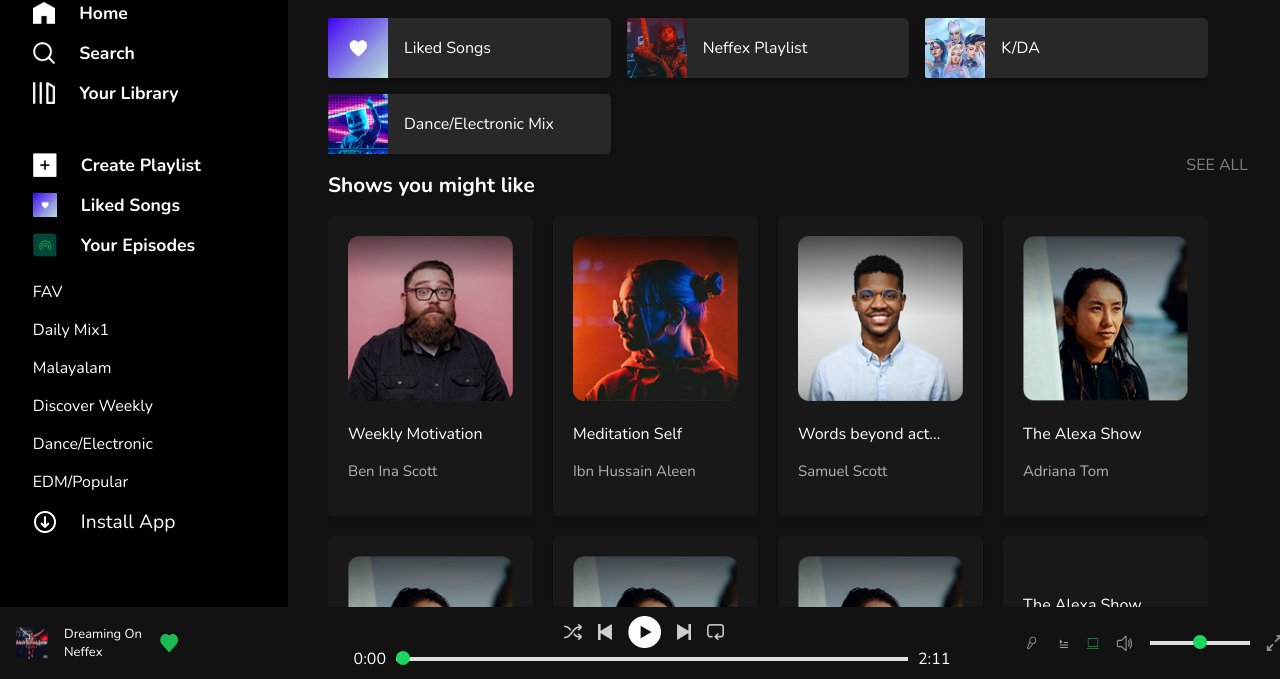
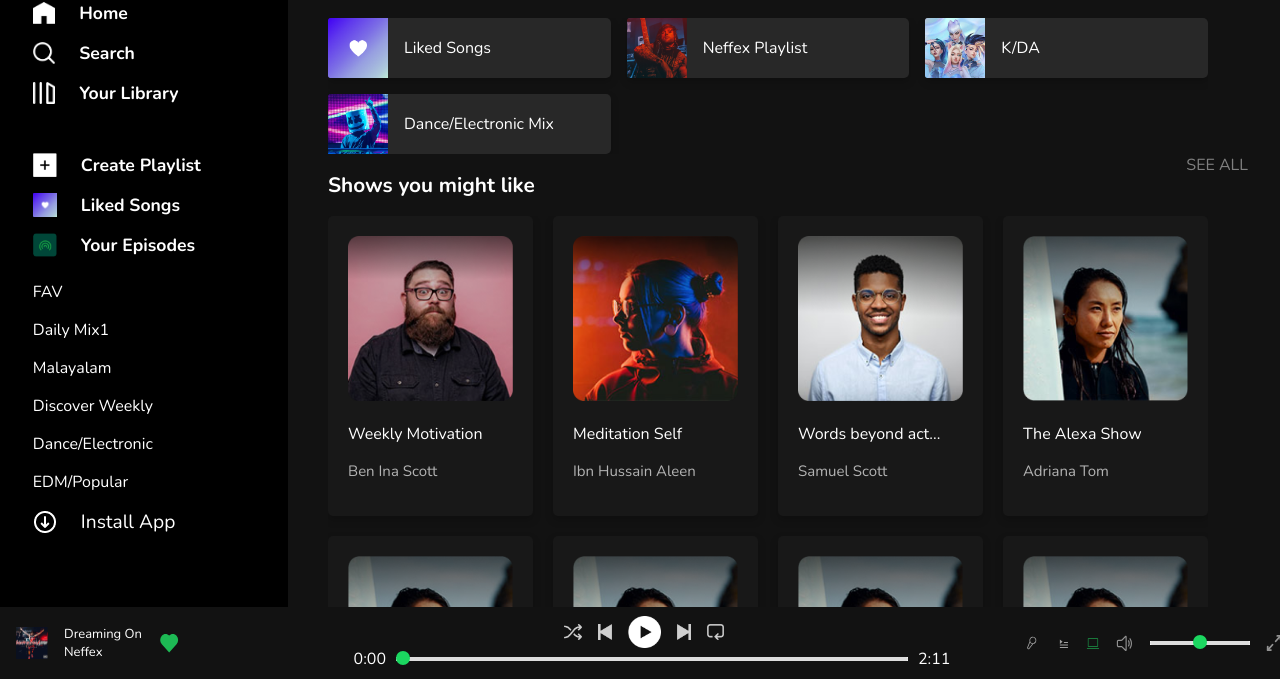
Before and after one commit to Alwynjacob/spotify_clone, a plain HTML site: page index.html in a window 1280 px wide. Shown: the part 121-800 px from the top of the page. Drawn offline with nearby package versions, Linux system fonts and the light colour scheme.

Commit message:
Update index.html

```diff
--- a/index.html
+++ b/index.html
@@ -141,7 +141,7 @@
             <p class="creator">Adriana Tom</p>
           </div>
           <div class="playlist-card">
-            <img src="./assets/imgs/rectangle 16.png 16.png" alt="" />
+            <img src="./assets/imgs/rectangle 16.png" alt="" />
             <p class="title">The Alexa Show</p>
             <p class="creator">Adriana Tom</p>
           </div>
```
